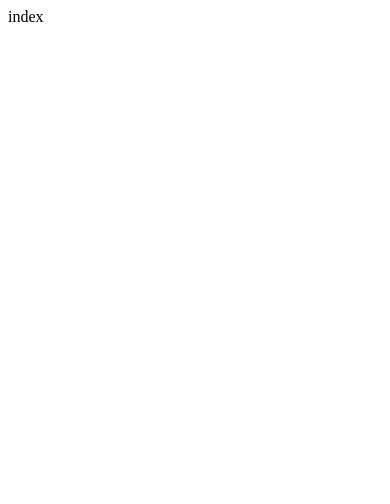
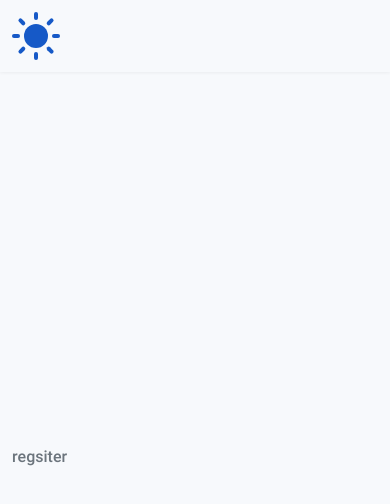
Before and after one commit to amzxir/project, a React app: page /register in a window 390 px wide. Shown: the top 504 px of the page. Built offline with nearby package versions, Linux system fonts and the light colour scheme; the HTML template or start-up script is replaced by a standard one.

Commit message:
create component login and register and function dark mode and create context project

```diff
--- a/src/App.jsx
+++ b/src/App.jsx
@@ -1,8 +1,28 @@
+import { RouterProvider } from "react-router-dom";
+import router from "./router";
+import { useAppContext } from "./context/app/app-context";
+import { useEffect } from "react";
+
 function App() {
+
+  const { theme } = useAppContext()
+
+  useEffect(() => {
+    const head = document.head
+    const link = document.createElement('link')
+    link.rel = "stylesheet"
+    link.href = `css/${theme}.css`
+    head.appendChild(link)
+
+    return () => {
+      head.removeChild(link)
+    }
+  }, [theme])
+
   return (
-    <div>
-      index
-    </div>
+    <>
+      <RouterProvider router={router} />
+    </>
   )
 }
 
--- /dev/null
+++ b/src/components/chnage-theme.jsx
@@ -0,0 +1,34 @@
+import { useAppContext } from "../context/app/app-context";
+
+const ChangeTheme = () => {
+
+    const { theme , chnageTheme } = useAppContext()
+
+    const handlerChangeTheme = () => {
+        chnageTheme(theme === "light" ? "dark" : "light")
+    }
+
+    return (
+        <button data-theme={theme} className="theme-toggle" onClick={handlerChangeTheme}>
+            <svg className="sun-and-moon" aria-hidden="true" width="24" height="24" viewBox="0 0 24 24">
+                <mask className="moon" id="moon-mask">
+                    <rect x="0" y="0" width="100%" height="100%" fill="white"></rect>
+                    <circle cx="24" cy="10" r="6" fill="black"></circle>
+                </mask>
+                <circle className="sun" cx="12" cy="12" r="6" mask="url(#moon-mask)" fill="currentColor"></circle>
+                <g className="sun-beams" stroke="currentColor">
+                    <line x1="12" y1="1" x2="12" y2="3"></line>
+                    <line x1="12" y1="21" x2="12" y2="23"></line>
+                    <line x1="4.22" y1="4.22" x2="5.64" y2="5.64">
+                    </line><line x1="18.36" y1="18.36" x2="19.78" y2="19.78"></line>
+                    <line x1="1" y1="12" x2="3" y2="12"></line>
+                    <line x1="21" y1="12" x2="23" y2="12"></line>
+                    <line x1="4.22" y1="19.78" x2="5.64" y2="18.36">
+                    </line><line x1="18.36" y1="5.64" x2="19.78" y2="4.22"></line>
+                </g>
+            </svg>
+        </button>
+    )
+}
+
+export default ChangeTheme;
--- /dev/null
+++ b/src/context/app/app-context.jsx
@@ -0,0 +1,33 @@
+import { createContext, useContext, useEffect, useReducer } from "react";
+import appReducer from "./app-reducer";
+
+const AppContext = createContext();
+
+const initialState = {
+    theme: localStorage.getItem("theme") || 'light',
+}
+
+const AppProvider = ({ children }) => {
+
+    const [state , dispatch] = useReducer(appReducer , initialState)
+
+    const chnageTheme = (theme) => {
+        dispatch({ type: "CHANGE_THEME", payload: theme })
+    }
+
+    useEffect(() => {
+        localStorage.setItem("theme", state.theme)
+    },[state.theme])
+
+    return (
+        <AppContext.Provider value={{ ...state , chnageTheme }}>
+            {children}
+        </AppContext.Provider>
+    )
+}
+
+const useAppContext = () => {
+    return useContext(AppContext);
+}
+
+export { AppProvider, useAppContext }
--- /dev/null
+++ b/src/context/app/app-reducer.js
@@ -0,0 +1,12 @@
+const appReducer = (state, action) => {
+  switch (action.type) {
+    case "CHANGE_THEME": {
+      return {
+        ...state,
+        theme: action.payload,
+      };
+    }
+  }
+};
+
+export default appReducer;
--- /dev/null
+++ b/src/features/identity/components/login/login.jsx
@@ -0,0 +1,7 @@
+const Login = () => {
+    return(
+        <div>login</div>
+    )
+}
+
+export default Login;
--- /dev/null
+++ b/src/features/identity/components/register/register.jsx
@@ -0,0 +1,7 @@
+const Register = () => {
+    return(
+        <div>regsiter</div>
+    )
+}
+
+export default Register;
--- /dev/null
+++ b/src/layouts/identity-layouts.jsx
@@ -0,0 +1,25 @@
+import { Outlet } from "react-router-dom";
+import ChangeTheme from "../components/chnage-theme";
+
+const IdentityLayouts = () => {
+    return (
+        <div className="main d-flex justify-content-center w-100">
+            <nav className="navbar shadow-sm justify-content-start gp-3">
+                <ChangeTheme/>
+            </nav>
+            <main className="content d-flex p-0">
+                <div className="container d-flex flex-column">
+                    <div className="row h-100">
+                        <div className="col-sm-10 col-md-8 col-lg-6 mx-auto d-table h-100">
+                            <div className="d-table-cell align-middle">
+                                <Outlet />
+                            </div>
+                        </div>
+                    </div>
+                </div>
+            </main>
+        </div>
+    )
+}
+
+export default IdentityLayouts;
--- a/src/main.jsx
+++ b/src/main.jsx
@@ -1,9 +1,10 @@
 import React from 'react'
 import ReactDOM from 'react-dom/client'
 import App from './App.jsx'
+import { AppProvider } from './context/app/app-context.jsx'
 
 ReactDOM.createRoot(document.getElementById('root')).render(
-  <React.StrictMode>
+  <AppProvider>
     <App />
-  </React.StrictMode>,
+  </AppProvider>
 )
--- a/vite.config.js
+++ b/vite.config.js
@@ -1,7 +1,15 @@
-import { defineConfig } from 'vite'
-import react from '@vitejs/plugin-react-swc'
+import { defineConfig } from "vite";
+import react from "@vitejs/plugin-react-swc";
+import path from "path";
 
 // https://vitejs.dev/config/
 export default defineConfig({
+  resolve: {
+    alias: {
+      "@assets": path.resolve(__dirname, "./src/assets"),
+      "@core": path.resolve(__dirname, "./src/core"),
+      "@components": path.resolve(__dirname, "./src/components"),
+    },
+  },
   plugins: [react()],
-})
+});
```
Also changed, not shown: src/router.jsx (+22 -0 lines).
